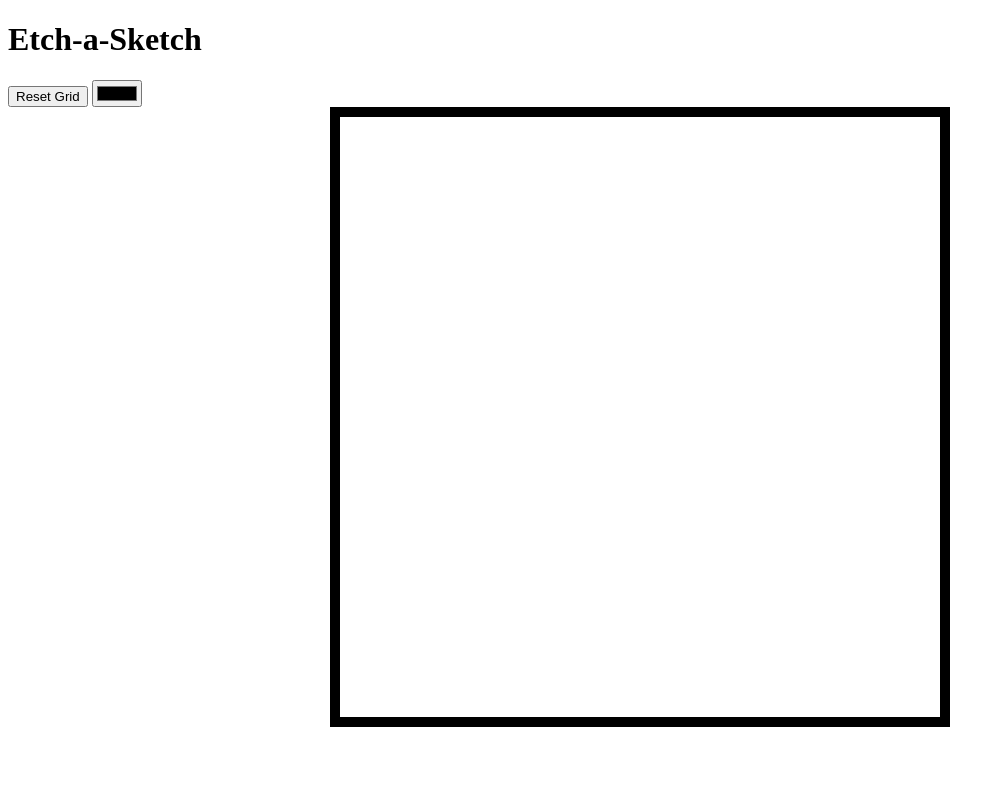
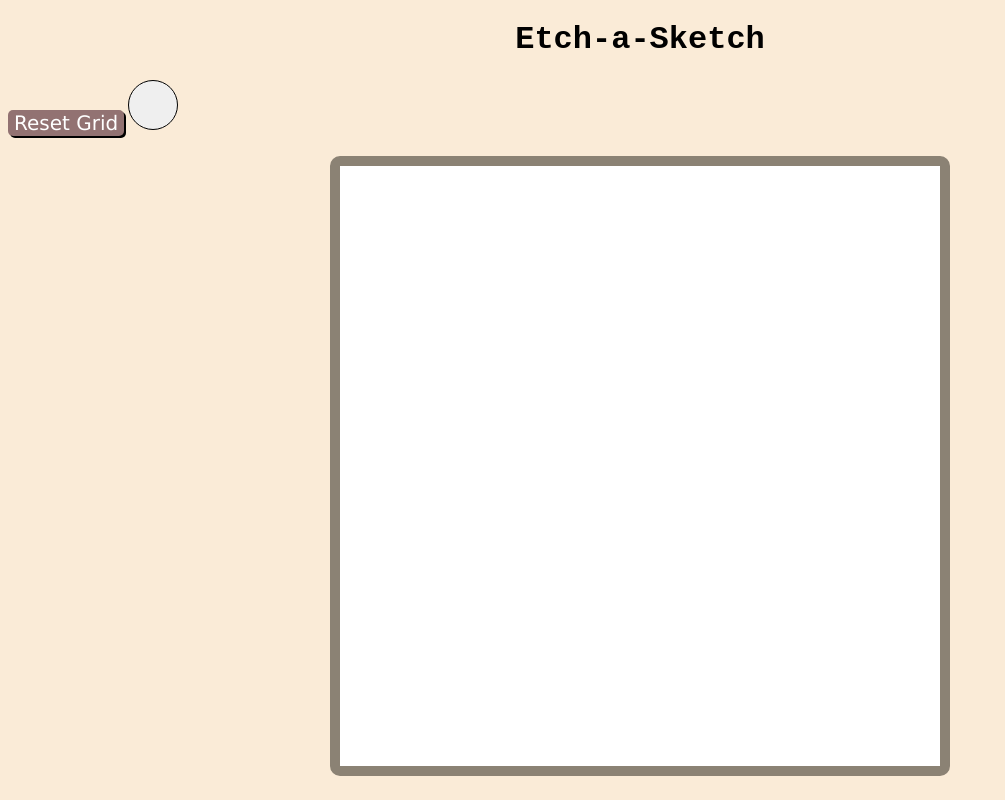
Before and after one commit to marrahenzo/odin-etch-a-sketch, a plain HTML site: page index.html in a window 1280 px wide. Shown: the whole page, without its empty margins (0-1005 px from the left). Drawn offline with Linux system fonts and the light colour scheme.

Commit message:
Added styles for extra buttons

```diff
--- a/styles.css
+++ b/styles.css
@@ -1,7 +1,39 @@
+body {
+  background-color: antiquewhite;
+}
+
+h1 {
+  text-align: center;
+  font-family: "Courier New", Courier, monospace;
+}
+
+#options-container {
+  margin-bottom: 20px;
+}
+
+#color {
+  text-align: center;
+  content-visibility: hidden;
+  border-radius: 100px;
+  width: 50px;
+  height: 50px;
+}
+
 #container {
   width: 75vh;
   margin: 0 auto;
   display: flex;
   flex-wrap: wrap;
-  border: 10px solid black;
+  border: 10px solid rgb(139, 130, 116);
+  border-radius: 10px;
 }
+
+#btn-reset {
+  font-size: 20px;
+  font-family: Verdana, Geneva, Tahoma, sans-serif;
+  background-color: rgb(146, 114, 114);
+  border: none;
+  border-radius: 5px;
+  box-shadow: 2px 2px black;
+  color: white;
+}
```
